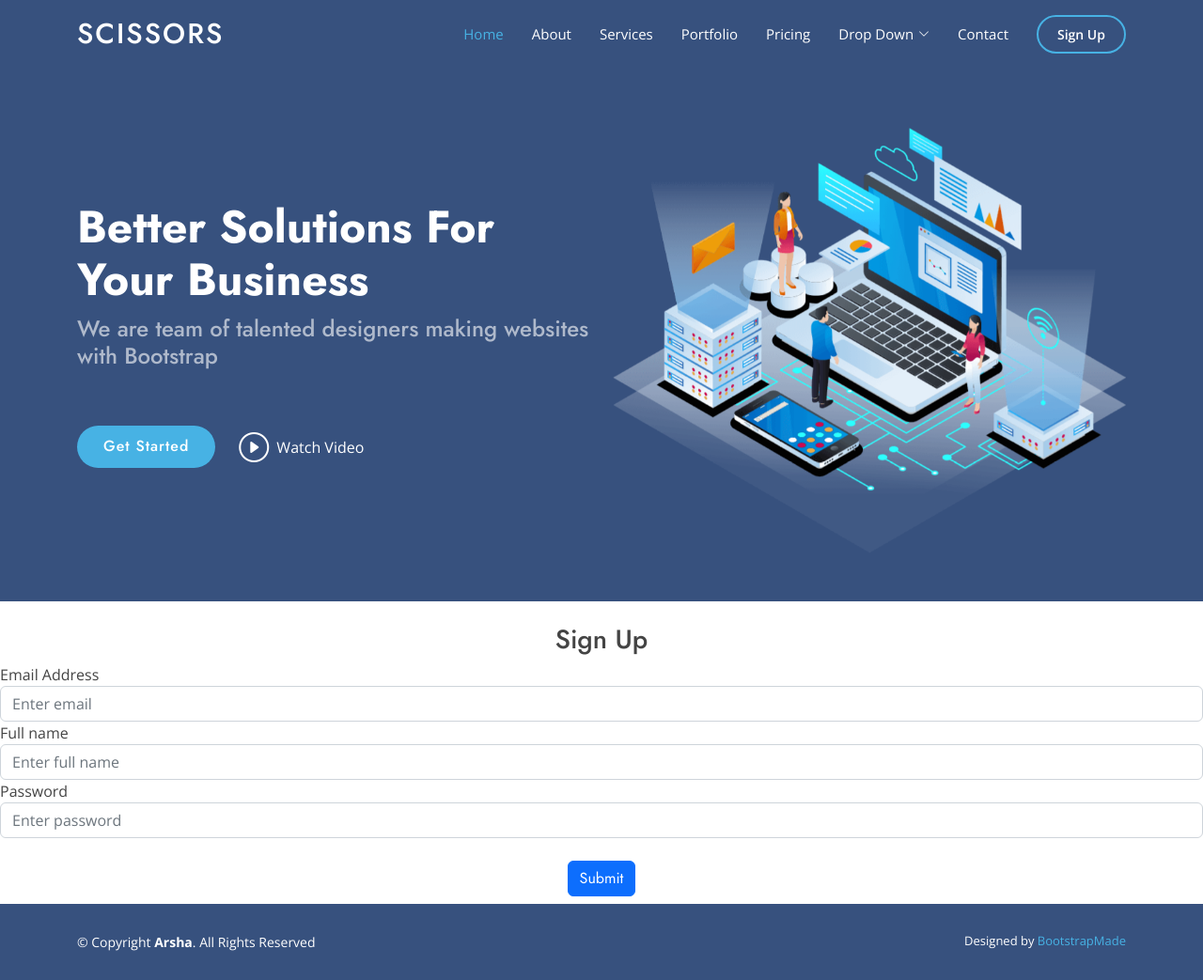
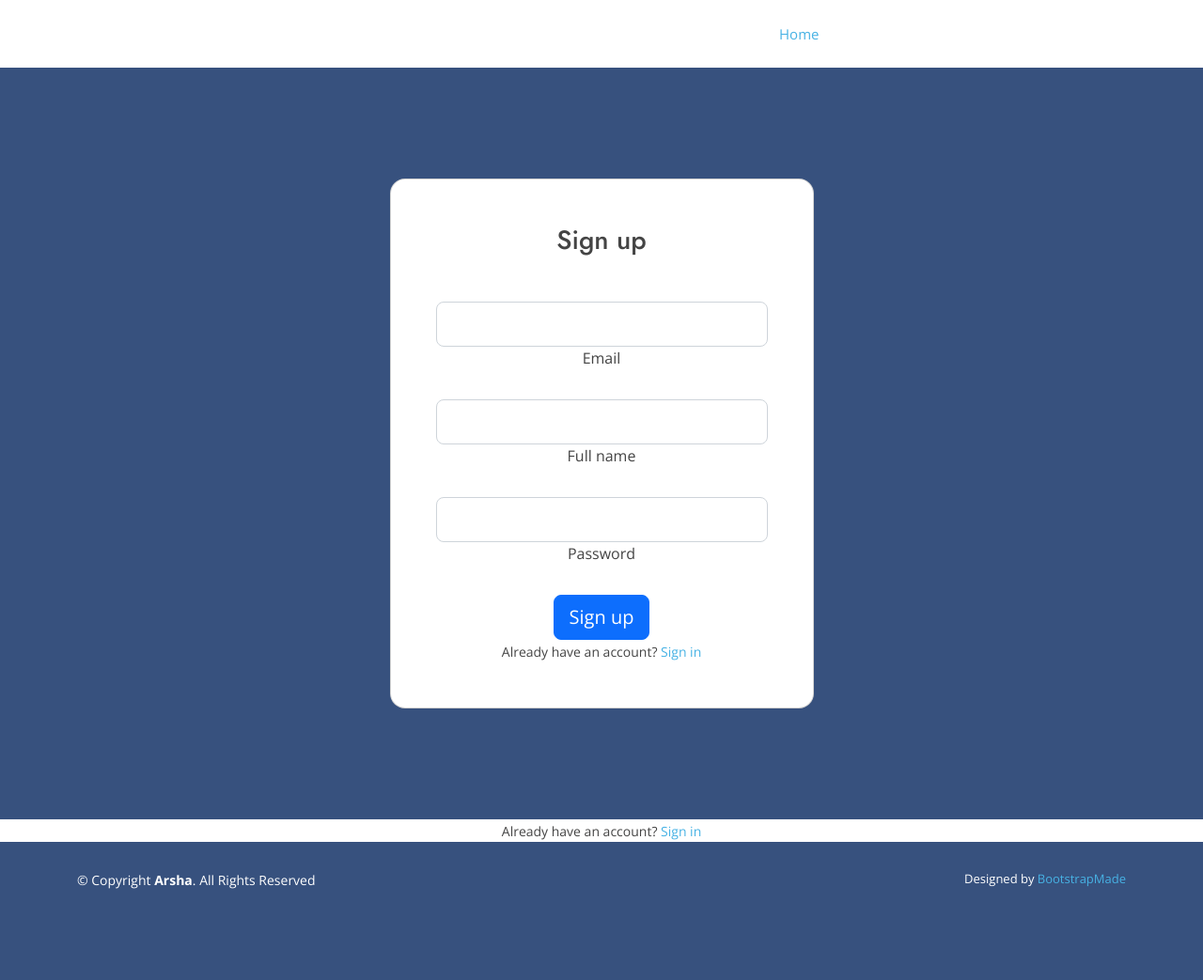
Before and after one commit to Olalekan2040-slack/URL-Shortener, a Flask app: page /signup in a window 1280 px wide. Shown: the whole page at 94% size. After the commit the page ends 946 px from the top, so only its background shows below. Run offline with Flask 3, Linux system fonts and the light colour scheme; some libraries are stand-ins or nearby versions.

Commit message:
Updated project with my modifications

```diff
--- a/website/templates/base.html
+++ b/website/templates/base.html
@@ -104,6 +104,33 @@
   </section>
   <!-- End Hero -->
 {%endblock%}
+
+<br>
+<br>
+
+
+{%with messages = get_flashed_messages(with_categories=true)%}
+{%if messages %}
+  {%for category, message in messages %}
+  {%if category == 'error' %}
+  <div class="alert alert-danger alter-dismissable fade show" role="alert">
+    {{message}}
+    <button type="button" class="close" data-dismiss="alert">
+    </button>
+  </div>
+  {%else%}
+  <div class="alert alert-success alter-dismissable fade show" role="alert">
+    {{message}}
+    <button type="button" class="close" data-dismiss="alert">
+
+    </button>
+  </div>
+  {%endif%}
+  {%endfor%}
+  {%endif%}
+{%endwith %}
+
+
 
 
   <main id="main">
--- a/website/templates/signup.html
+++ b/website/templates/signup.html
@@ -1,8 +1,100 @@
 {%extends"base.html" %} {% block title%}Sign Up{% endblock%}
+
+{%block navbar%}
+<header id="header" class="fixed-top ">
+    <div class="container d-flex align-items-center">
+
+      <h1 class="logo me-auto"><a href="index.html">Scissors</a></h1>
+      <!-- Uncomment below if you prefer to use an image logo -->
+      <!-- <a href="index.html" class="logo me-auto"><img src="assets/img/logo.png" alt="" class="img-fluid"></a>-->
+
+      <nav id="navbar" class="navbar">
+        <ul>
+          <li><a class="nav-link scrollto active" href="{{url_for('views.login')}}">Home</a></li>
+          <li><a class="nav-link scrollto" href="#about">About</a></li>
+          <li><a class="nav-link scrollto" href="#services">Services</a></li>
+          <li><a class="nav-link   scrollto" href="#portfolio">Portfolio</a></li>
+          <li><a class="nav-link scrollto" href="pricing">Pricing</a></li>
+        </ul>
+     </nav>
+    </div>
+</header>
+{%endblock%}
+
+{%block hero%} {%endblock%}
+<br>
+<br>
 
 {%block content%}
 <br>
-<form method="POST" padding style="padding: 10;">
+
+<form method="POST">
+    <section class="vh-100" style="background-color:  #37517e;">
+        <div class="container py-5 h-100">
+          <div class="row d-flex justify-content-center align-items-center h-100">
+            <div class="col-12 col-md-8 col-lg-6 col-xl-5">
+              <div class="card shadow-2-strong" style="border-radius: 1rem;">
+                <div class="card-body p-5 text-center">
+
+                  <h3 class="mb-5">Sign up</h3>
+
+                  <div class="form-outline mb-4">
+                    <input type="email" id="email" class="form-control form-control-lg" name="email"/>
+                    <label class="form-label" for="typeEmailX-2">Email</label>
+                  </div>
+
+                  <div class="form-outline mb-4">
+                    <input type="text" id="username" class="form-control form-control-lg" name="username"/>
+                    <label class="form-label" for="typeEmailX-2">Full name</label>
+                  </div>
+
+                  <div class="form-outline mb-4">
+                    <input type="password" id="password" class="form-control form-control-lg" name="password" />
+                    <label class="form-label" for="typePasswordX-2">Password</label>
+                  </div>
+
+                  <!-- Checkbox -->
+                  <!-- <div class="form-check d-flex justify-content-start mb-4">
+                    <input class="form-check-input" type="checkbox" value="" id="form1Example3" />
+                    <label class="form-check-label" for="form1Example3"> Remember password </label>
+                  </div> -->
+
+                  <button class="btn btn-primary btn-lg btn-block" type="submit">Sign up</button>
+                  <div align="center">
+                    <small>
+                      Already have an account? <a href="{{url_for('auth.login')}}">Sign in</a>
+                    </small>
+                    </div>
+
+                </div>
+              </div>
+            </div>
+          </div>
+        </div>
+      </section>
+      <div align="center">
+        <small>
+          Already have an account? <a href="{{url_for('auth.login')}}">Sign in</a>
+        </small>
+        </div>
+</form>
+
+
+
+
+
+
+
+
+
+
+
+
+
+
+
+
+<!-- <form method="POST" padding style="padding: 10;">
     <h3 align="center">Sign Up</h3>
     <div class="form-group">
         <label for="email">Email Address</label>
@@ -40,6 +132,6 @@
     <br>
     <h4 align ="center">  <button align="center" type="submit" class="btn btn-primary">Submit</button>
     </form></h4>
-
+    -->
 
 {% endblock %}
```
Also changed, not shown: website/templates/login.html (+51 -4 lines).
